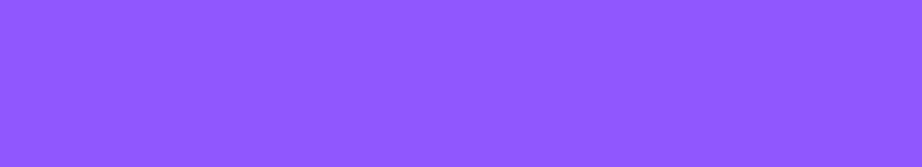
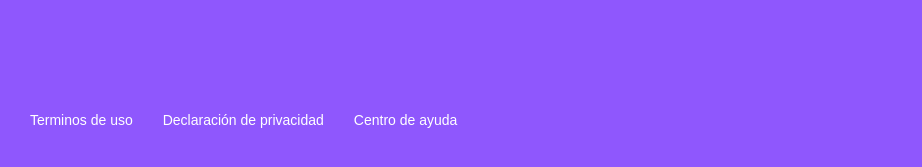
Before and after one commit to callmeFurok/Video-React.js, a React app: page / in a window 1280 px wide. Shown: the part 789-956 px from the top of the page, without its empty margins (0-922 px from the left). Before the commit the page ends 859 px from the top, so only its background shows below. Built offline with nearby package versions, Linux system fonts and the light colour scheme.

Commit message:
Añadimoslos estilos y el componente del footer

```diff
--- /dev/null
+++ b/src/assets/styles/components/Footer.scss
@@ -0,0 +1,19 @@
+.footer {
+  align-items: center;
+  background-color: #8f57fd;
+  display: flex;
+  height: 100px;
+  width: 100%;
+}
+
+.footer a {
+  color: white;
+  cursor: pointer;
+  font-size: 14px;
+  padding-left: 30px;
+  text-decoration: none;
+}
+
+.footer a:hover {
+  text-decoration: underline;
+}
--- /dev/null
+++ b/src/components/Footer.jsx
@@ -0,0 +1,12 @@
+import React from 'react';
+import '../assets/styles/components/Footer.scss';
+
+const Footer = () => (
+  <footer className="footer">
+    <a href="/">Terminos de uso</a>
+    <a href="/">Declaración de privacidad</a>
+    <a href="/">Centro de ayuda</a>
+  </footer>
+);
+
+export default Footer;
--- a/src/containers/App.jsx
+++ b/src/containers/App.jsx
@@ -4,6 +4,9 @@
 import Categories from '../components/Categories';
 import Carousel from '../components/Carousel';
 import CarouselItem from '../components/CarouselItem';
+import Footer from '../components/Footer';
+
+//Aqui referenciamos los estilos para que funcione
 import '../assets/styles/App.scss';
 
 const App = () => (
@@ -18,6 +21,7 @@
         <CarouselItem />
       </Carousel>
     </Categories>
+    <Footer />
   </div>
 );
 
```
